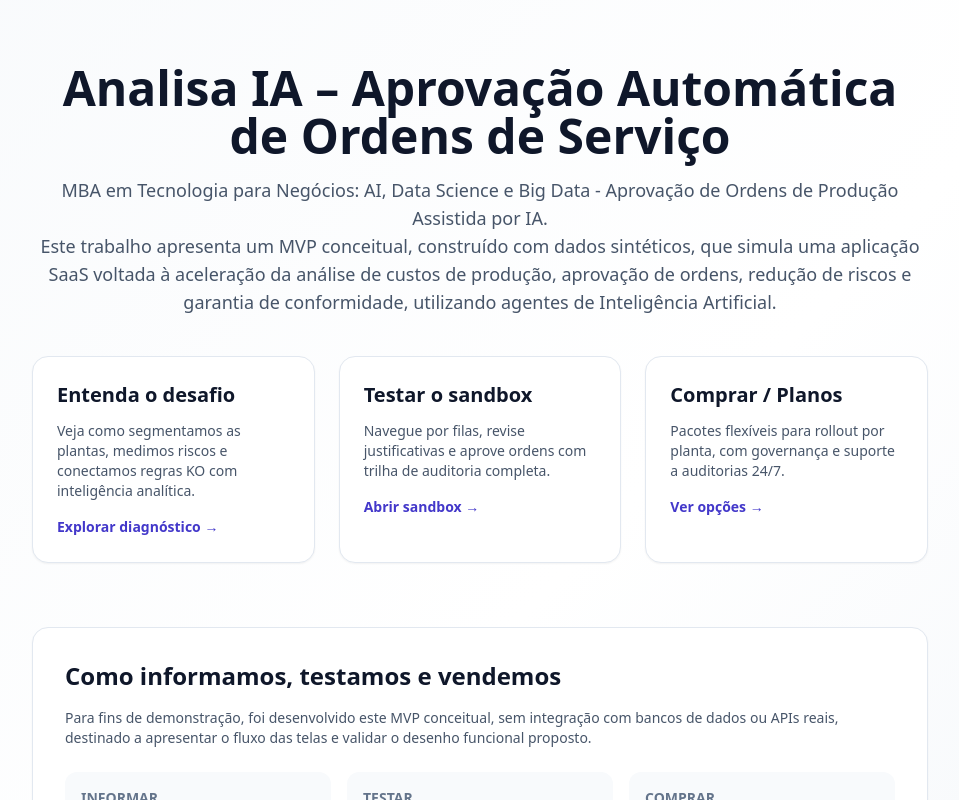
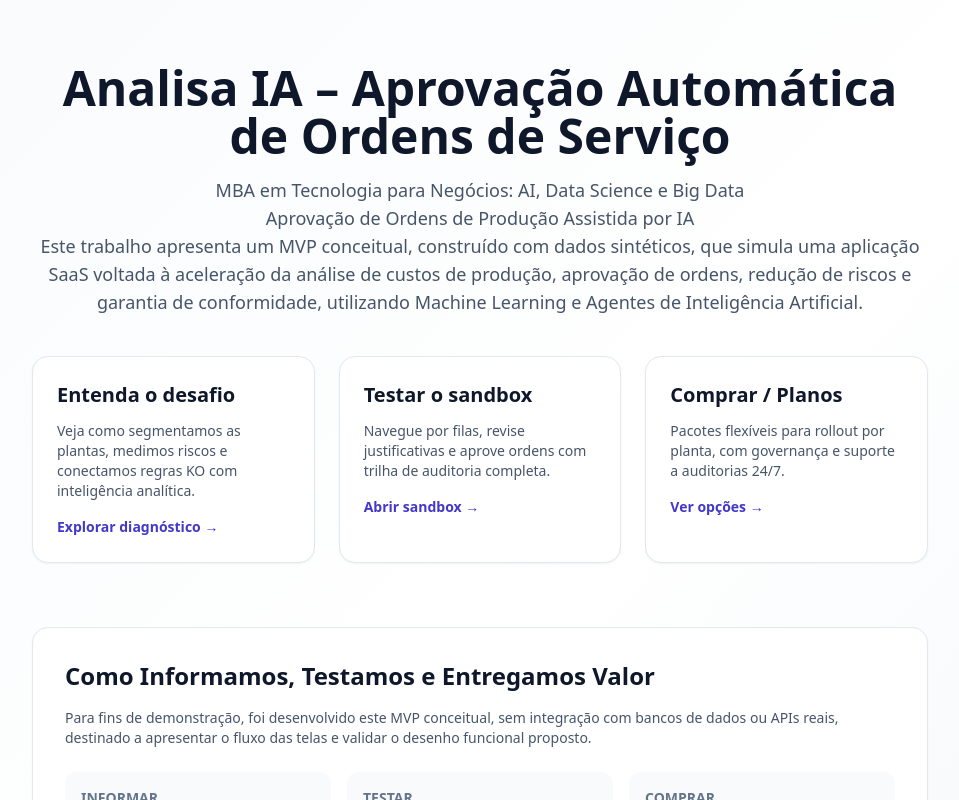
Before and after one commit to ccerquei2/SaaS_Web_Aprovall_Mba_TCC, a Next.js app: page / in a window 1280 px wide. Shown: the top 800 px of the page, without its empty margins (160-1119 px from the left). Built offline with nearby package versions, Linux system fonts and the light colour scheme.

Commit message:
Update page.tsx

```diff
--- a/app/page.tsx
+++ b/app/page.tsx
@@ -8,10 +8,12 @@ export default function LandingPage() {
           Analisa IA – Aprovação Automática de Ordens de Serviço
         </h1>
         <p className="mt-4 text-lg text-slate-600">
-          MBA em Tecnologia para Negócios: AI, Data Science e Big Data  - Aprovação de Ordens de Produção Assistida por IA.
+          MBA em Tecnologia para Negócios: AI, Data Science e Big Data
+          <p></p>
+          Aprovação de Ordens de Produção Assistida por IA
           <p></p>
           Este trabalho apresenta um MVP conceitual, construído com dados sintéticos, que simula uma aplicação SaaS voltada à aceleração
-          da análise de custos de produção, aprovação de ordens, redução de riscos e garantia de conformidade, utilizando agentes de Inteligência Artificial.
+          da análise de custos de produção, aprovação de ordens, redução de riscos e garantia de conformidade, utilizando Machine Learning e Agentes de Inteligência Artificial.
         </p>
         <div className="mt-10 grid gap-6 sm:grid-cols-3">
           <div className="rounded-2xl border border-slate-200 bg-white p-6 text-left shadow-sm">
@@ -43,7 +45,7 @@ export default function LandingPage() {
           </div>
         </div>
         <div id="sobre" className="mt-16 rounded-2xl border border-slate-200 bg-white p-8 text-left shadow-sm">
-          <h2 className="text-2xl font-semibold text-slate-900">Como informamos, testamos e vendemos</h2>
+          <h2 className="text-2xl font-semibold text-slate-900">Como Informamos, Testamos e Entregamos Valor</h2>
           <p className="mt-4 text-sm text-slate-600">
             Para fins de demonstração, foi desenvolvido este MVP conceitual, sem integração com bancos de dados ou APIs reais,
             destinado a apresentar o fluxo das telas e validar o desenho funcional proposto.
```
